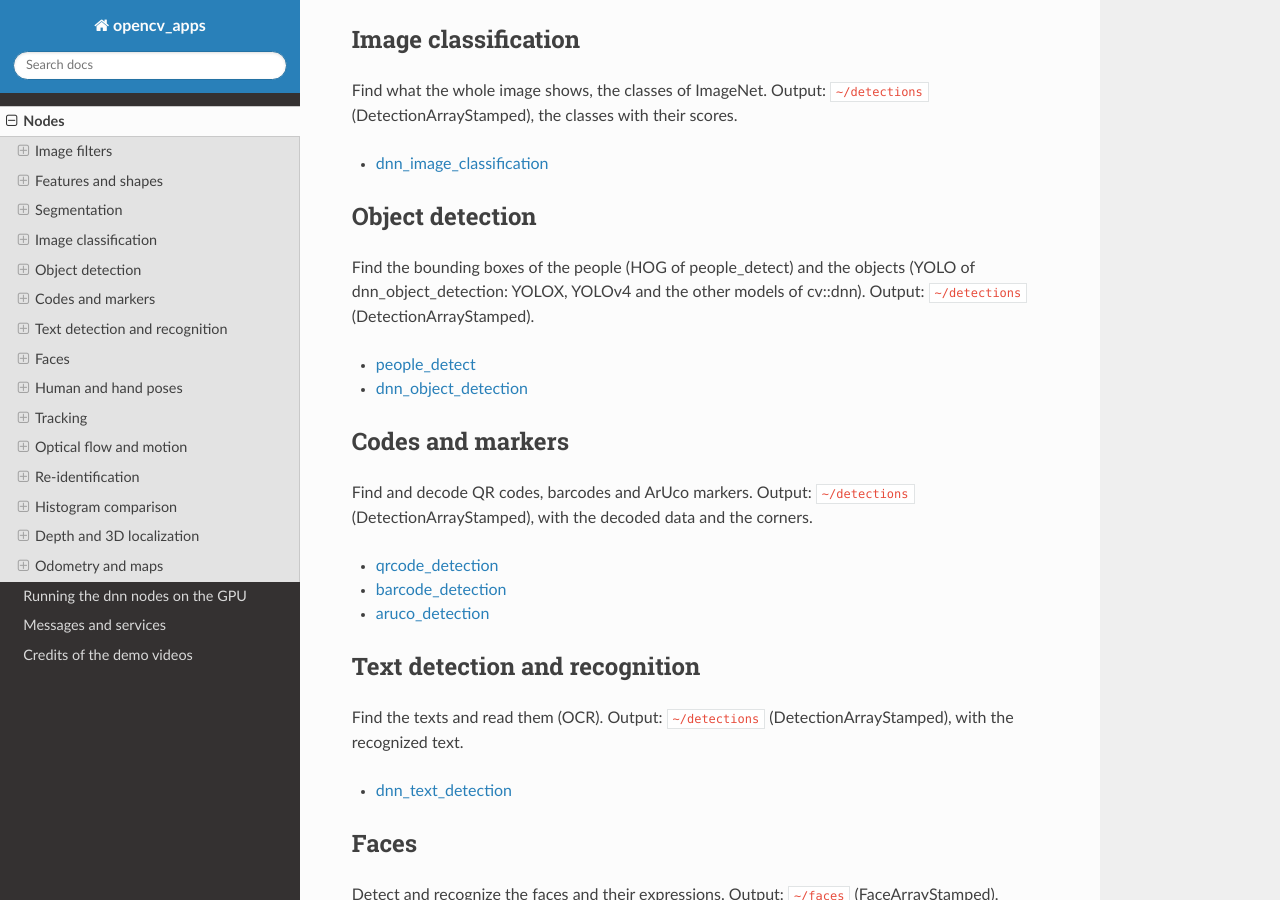
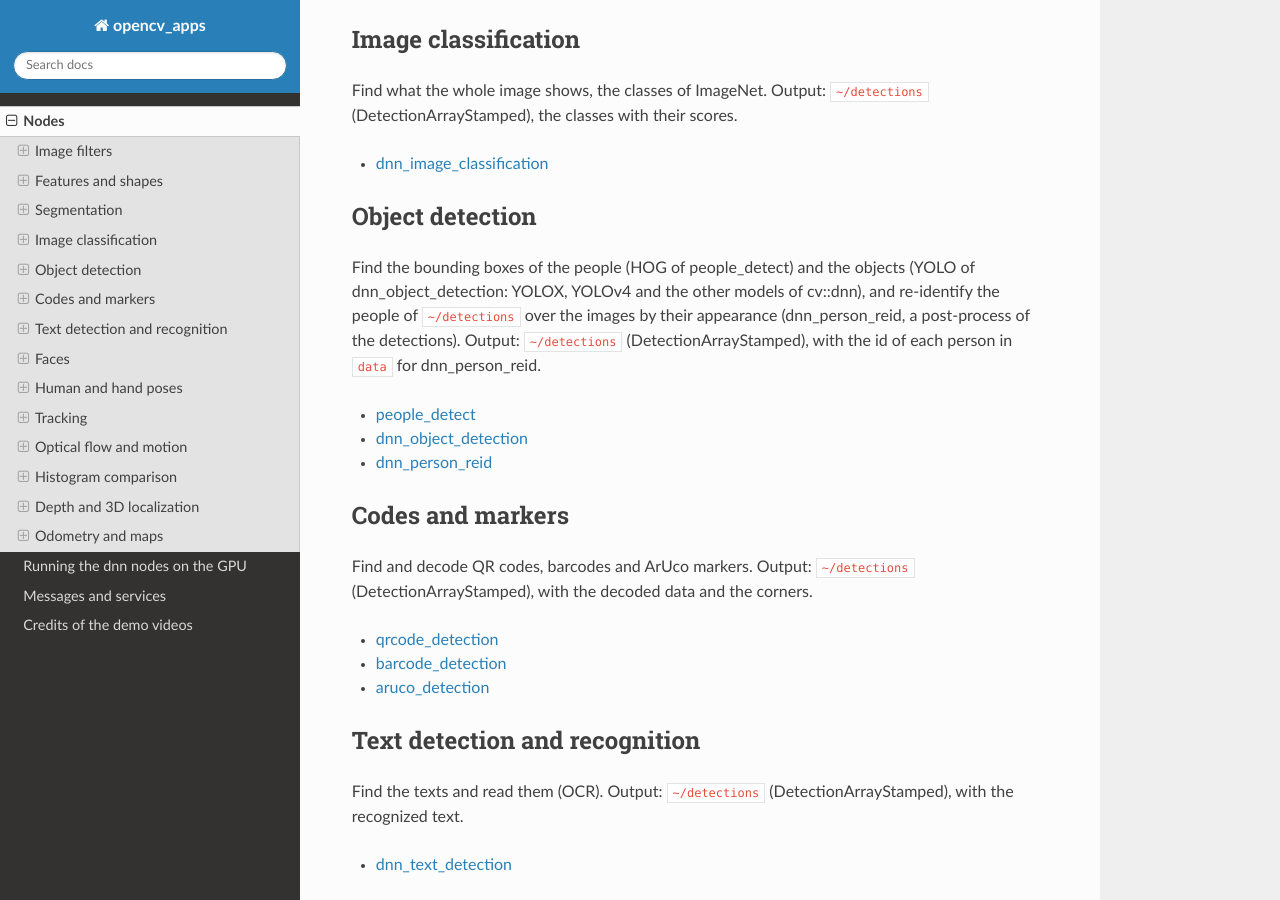
Before and after one commit to ros-perception/opencv_apps, a Sphinx documentation site: the page built from doc/nodes.rst, in a window 1280 px wide and 900 px high, scrolled down 1561 px. Built offline with Sphinx 7.4.7 and the Read the Docs theme 3.1.0, drawn with Linux system fonts in a browser that asks for light colours; some of the changed text lies outside the part shown.

Commit message:
doc: dnn_person_reid in "Object detection", not in a group of its own
dnn_person_reid is a post-process of ~/detections of dnn_object_detection (the same
message, with the id of each person in data), so it is in the group "Object detection",
next to dnn_object_detection, whose description says so; the group "Re-identification"
is removed.

Co-Authored-By: Claude Opus 5.5 <noreply@anthropic.com>
Claude-Session: https://claude.ai/code/session_01Xo6jRt2Rcht9sQS6ms6A4p

```diff
--- a/doc/nodes.rst
+++ b/doc/nodes.rst
@@ -73,13 +73,14 @@ Find what the whole image shows, the classes of ImageNet. Output: ``~/detections
 Object detection
 ----------------
 
-Find the bounding boxes of the people (HOG of people_detect) and the objects (YOLO of dnn_object_detection: YOLOX, YOLOv4 and the other models of cv::dnn). Output: ``~/detections`` (DetectionArrayStamped).
+Find the bounding boxes of the people (HOG of people_detect) and the objects (YOLO of dnn_object_detection: YOLOX, YOLOv4 and the other models of cv::dnn), and re-identify the people of ``~/detections`` over the images by their appearance (dnn_person_reid, a post-process of the detections). Output: ``~/detections`` (DetectionArrayStamped), with the id of each person in ``data`` for dnn_person_reid.
 
 .. toctree::
    :maxdepth: 1
 
    nodes/people_detect
    nodes/dnn_object_detection
+   nodes/dnn_person_reid
 
 Codes and markers
 -----------------
@@ -155,16 +156,6 @@ Estimate the motion of the image. Output: ``~/flows`` (FlowArrayStamped), ``~/sh
    nodes/dnn_optical_flow
    nodes/phase_corr
 
-Re-identification
------------------
-
-Re-identify the people detected by the other nodes over the images, by the similarity of their appearance to the people seen before. Output: ``~/detections`` (DetectionArrayStamped), with the id of each person in ``data``.
-
-.. toctree::
-   :maxdepth: 1
-
-   nodes/dnn_person_reid
-
 Histogram comparison
 --------------------
 
--- a/doc/nodes/dnn_object_detection.rst
+++ b/doc/nodes/dnn_object_detection.rst
@@ -15,7 +15,7 @@ Object detection with YOLOX (onnx), by default YOLOX-S trained on COCO of opencv
    * - OpenCV
      - OpenCV 4.5.4 or later
    * - Group
-     - Object detection, the nodes of which publish ``~/detections`` (DetectionArrayStamped)
+     - Object detection, the nodes of which publish ``~/detections`` (DetectionArrayStamped), with the id of each person in ``data`` for dnn_person_reid
 
 .. image:: https://ros-perception.github.io/opencv_apps/media/dnn_object_detection.gif
    :alt: demo of dnn_object_detection
--- a/doc/nodes/dnn_person_reid.rst
+++ b/doc/nodes/dnn_person_reid.rst
@@ -15,7 +15,7 @@ Person re-identification of the people detected by another node (e.g. ~/detectio
    * - OpenCV
      - OpenCV 4.5.4 or later
    * - Group
-     - Re-identification, the nodes of which publish ``~/detections`` (DetectionArrayStamped), with the id of each person in ``data``
+     - Object detection, the nodes of which publish ``~/detections`` (DetectionArrayStamped), with the id of each person in ``data`` for dnn_person_reid
 
 .. image:: https://ros-perception.github.io/opencv_apps/media/dnn_person_reid.gif
    :alt: demo of dnn_person_reid
--- a/doc/nodes/people_detect.rst
+++ b/doc/nodes/people_detect.rst
@@ -13,7 +13,7 @@ Detects the people with the HOG descriptor and the linear SVM (``cv::HOGDescript
    * - OpenCV
      - any version of the distributions
    * - Group
-     - Object detection, the nodes of which publish ``~/detections`` (DetectionArrayStamped)
+     - Object detection, the nodes of which publish ``~/detections`` (DetectionArrayStamped), with the id of each person in ``data`` for dnn_person_reid
 
 .. image:: https://ros-perception.github.io/opencv_apps/media/people_detect.gif
    :alt: demo of people_detect
--- a/doc/tools/generate_pages.py
+++ b/doc/tools/generate_pages.py
@@ -66,7 +66,7 @@ CATEGORIES = [
                       'background_subtraction', 'segment_objects', 'watershed_segmentation',
                       'dnn_semantic_segmentation', 'dnn_interactive_segmentation']),
     ('Image classification', ['dnn_image_classification']),
-    ('Object detection', ['people_detect', 'dnn_object_detection']),
+    ('Object detection', ['people_detect', 'dnn_object_detection', 'dnn_person_reid']),
     ('Codes and markers', ['qrcode_detection', 'barcode_detection', 'aruco_detection']),
     ('Text detection and recognition', ['dnn_text_detection']),
     ('Faces', ['face_detection', 'face_recognition', 'dnn_face_detection', 'dnn_face_recognition',
@@ -74,7 +74,6 @@ CATEGORIES = [
     ('Human and hand poses', ['dnn_pose_estimation', 'dnn_hand_pose_estimation']),
     ('Tracking', ['tracking', 'match_template', 'dnn_tracking', 'camshift']),
     ('Optical flow and motion', ['fback_flow', 'lk_flow', 'simple_flow', 'dnn_optical_flow', 'phase_corr']),
-    ('Re-identification', ['dnn_person_reid']),
     ('Histogram comparison', ['compare_histogram']),
     ('Depth and 3D localization', ['dnn_depth_estimation', 'detection_3d']),
     ('Odometry and maps', ['rgbd_odometry', 'laser_odometry']),
@@ -192,8 +191,11 @@ CATEGORY_DESCRIPTIONS = {
     'Image classification': ('Find what the whole image shows, the classes of ImageNet.',
                              '``~/detections`` (DetectionArrayStamped), the classes with their scores'),
     'Object detection': ('Find the bounding boxes of the people (HOG of people_detect) and the objects (YOLO of '
-                         'dnn_object_detection: YOLOX, YOLOv4 and the other models of cv::dnn).',
-                         '``~/detections`` (DetectionArrayStamped)'),
+                         'dnn_object_detection: YOLOX, YOLOv4 and the other models of cv::dnn), and re-identify the '
+                         'people of ``~/detections`` over the images by their appearance (dnn_person_reid, a '
+                         'post-process of the detections).',
+                         '``~/detections`` (DetectionArrayStamped), with the id of each person in ``data`` for '
+                         'dnn_person_reid'),
     'Codes and markers': ('Find and decode QR codes, barcodes and ArUco markers.',
                           '``~/detections`` (DetectionArrayStamped), with the decoded data and the corners'),
     'Text detection and recognition': ('Find the texts and read them (OCR).',
@@ -203,9 +205,6 @@ CATEGORY_DESCRIPTIONS = {
                              '``~/skeletons`` (SkeletonArrayStamped)'),
     'Tracking': ('Track a target given by ``set_roi`` or the mouse.',
                  '``~/output`` (RectArrayStamped), ``~/track_box`` (RotatedRectStamped) of camshift'),
-    'Re-identification': ('Re-identify the people detected by the other nodes over the images, by the similarity of '
-                          'their appearance to the people seen before.',
-                          '``~/detections`` (DetectionArrayStamped), with the id of each person in ``data``'),
     'Optical flow and motion': ('Estimate the motion of the image.',
                                 '``~/flows`` (FlowArrayStamped), ``~/shift`` (Point2DStamped) of phase_corr'),
     'Histogram comparison': ('Compare the color histogram of the image with a reference.',
@@ -239,7 +238,7 @@ for _category, _topic in [('Image classification', '~/detections'), ('Object det
                           ('Codes and markers', '~/detections'), ('Text detection and recognition', '~/detections'),
                           ('Faces', '~/faces'),
                           ('Human and hand poses', '~/skeletons'), ('Tracking', '~/output'),
-                          ('Re-identification', '~/detections'), ('Optical flow and motion', '~/flows')]:
+                          ('Optical flow and motion', '~/flows')]:
     for _node in dict(CATEGORIES)[_category]:
         NODE_OUTPUTS.setdefault(_node, _topic)
 # the notes of the published topics: the topics added for the common output of the group are recommended, and the
```
Also changed, not shown: README.md (+2 -13 lines), doc/gallery.rst (+2 -7 lines).
